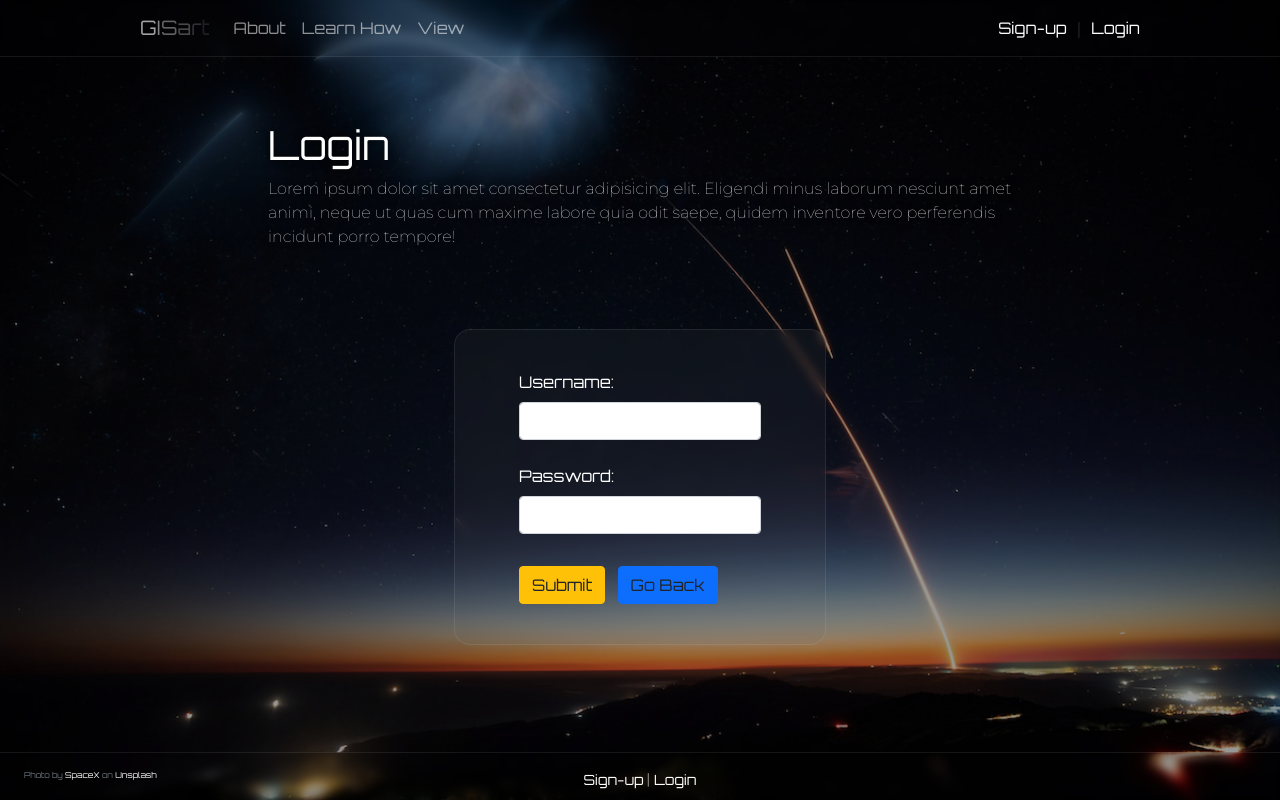
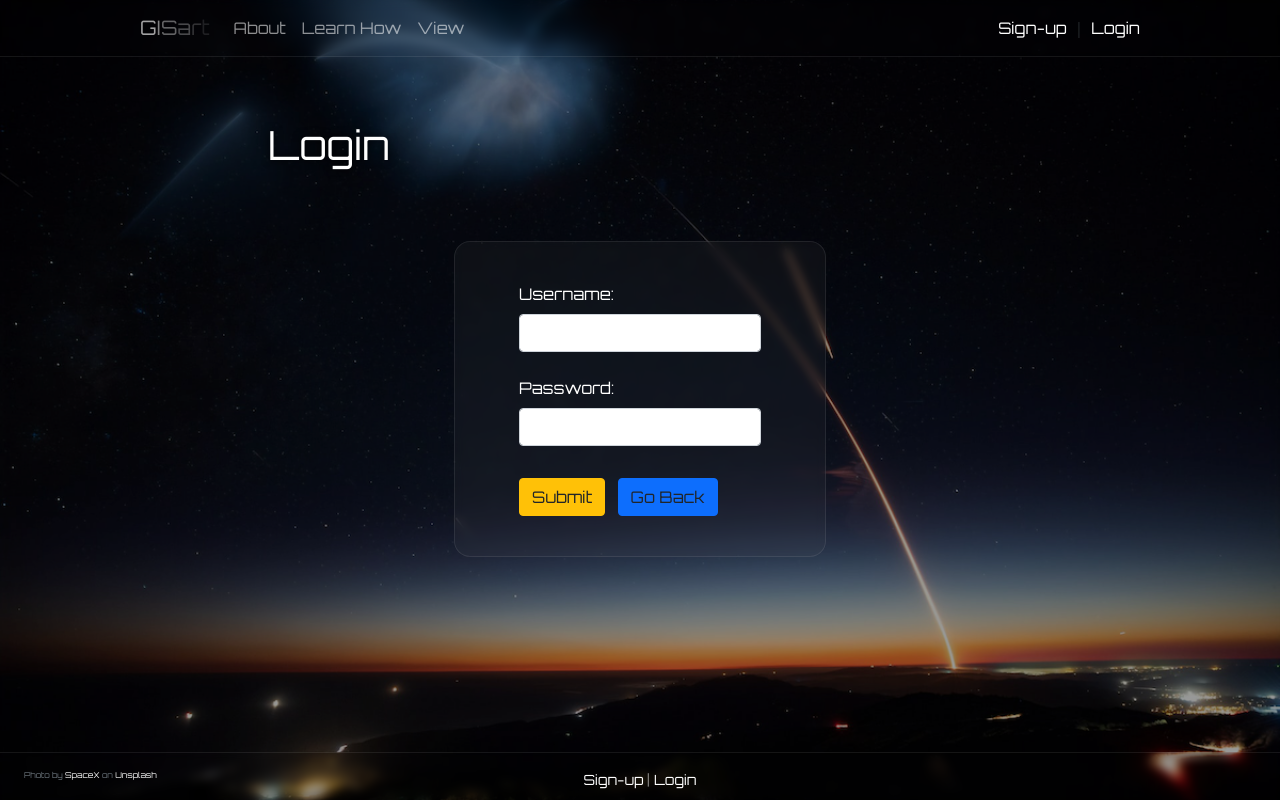
Before and after one commit to govindraj7/GISart_Blog, a Flask app: page /login in a window 1280 px wide. Run offline with Flask 2, Linux system fonts and the light colour scheme; some libraries are stand-ins or nearby versions.

Commit message:
removed unnecessary <p>

```diff
--- a/app/templates/user_pgs/login.html
+++ b/app/templates/user_pgs/login.html
@@ -6,11 +6,6 @@
   {% else %}
   <h1>GISart</h1>
   {% endif %}
-  <p>
-    Lorem ipsum dolor sit amet consectetur adipisicing elit. Eligendi minus
-    laborum nesciunt amet animi, neque ut quas cum maxime labore quia odit
-    saepe, quidem inventore vero perferendis incidunt porro tempore!
-  </p>
   <br />
   <!-- login form -->
   <form
```
